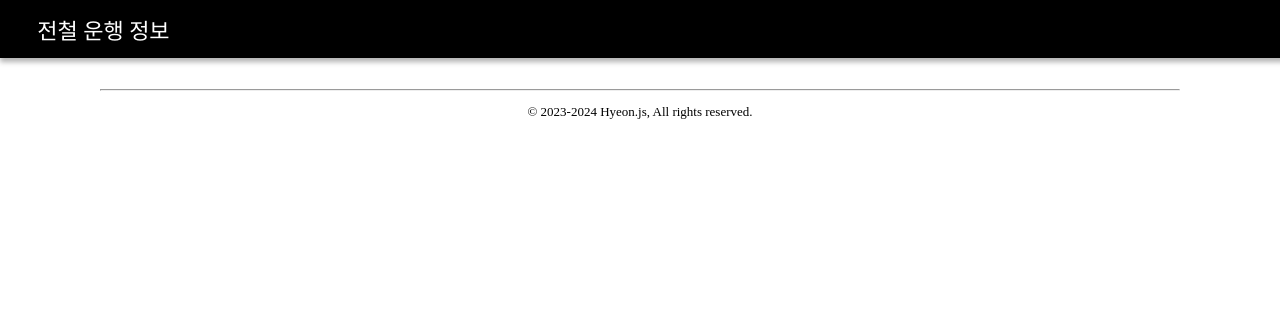
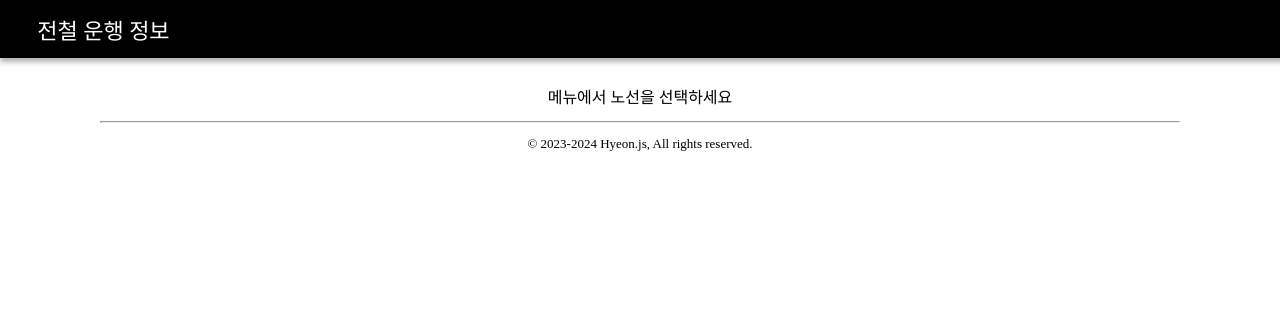
Before and after one commit to hyeon-js/subway, a plain HTML site: page index.html in a window 1280 px wide. Drawn offline with Linux system fonts and the light colour scheme; a web font is replaced by a local one.

Commit message:
Update index.html

```diff
--- a/index.html
+++ b/index.html
@@ -163,6 +163,9 @@
     <div class=body id=body>
         <div class="subway_map" id="subway_map">
             <!-- Subway Map will be created here via JS -->
+            <table>
+                <tr><td>메뉴에서 노선을 선택하세요</td></tr>
+            </table>
         </div>
         <hr>
         <p>© 2023-2024 Hyeon.js, All rights reserved.</p>
```
